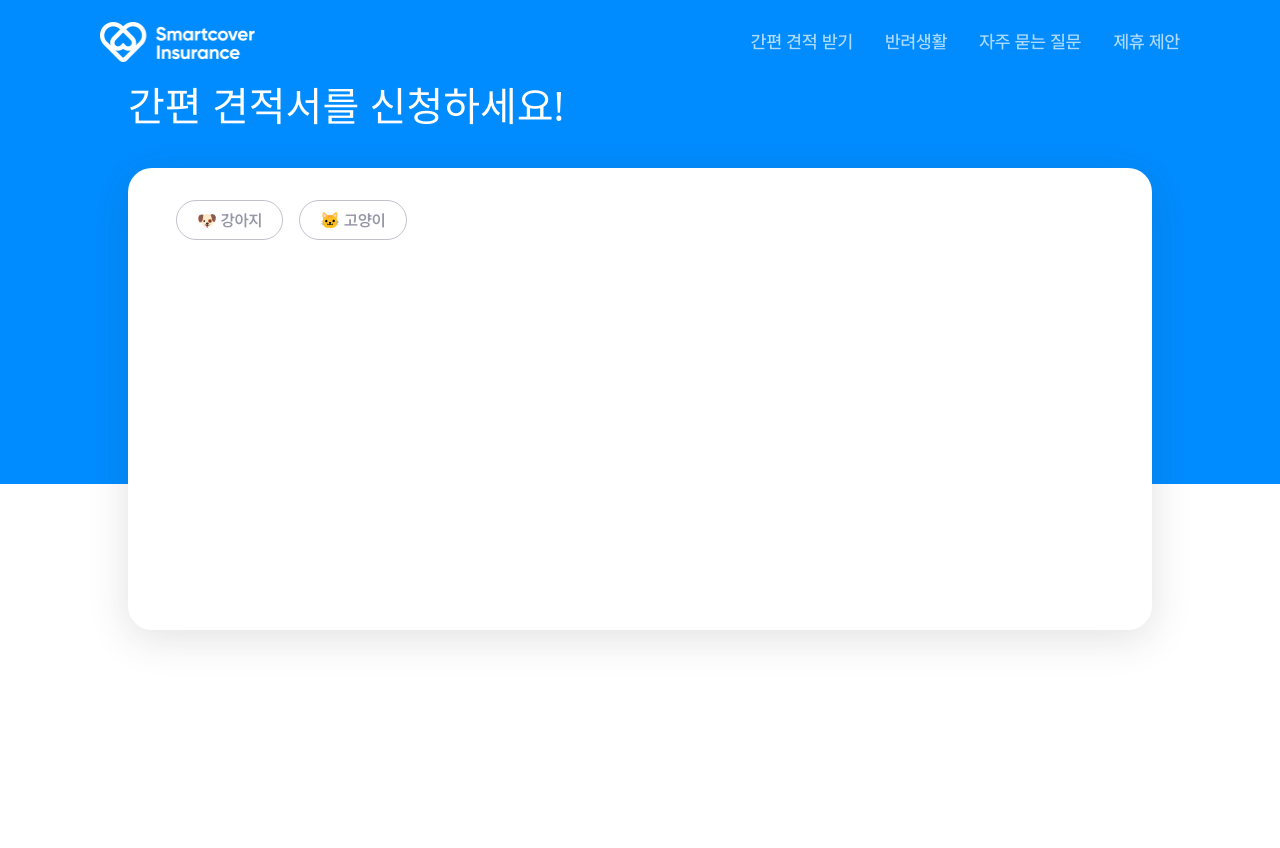
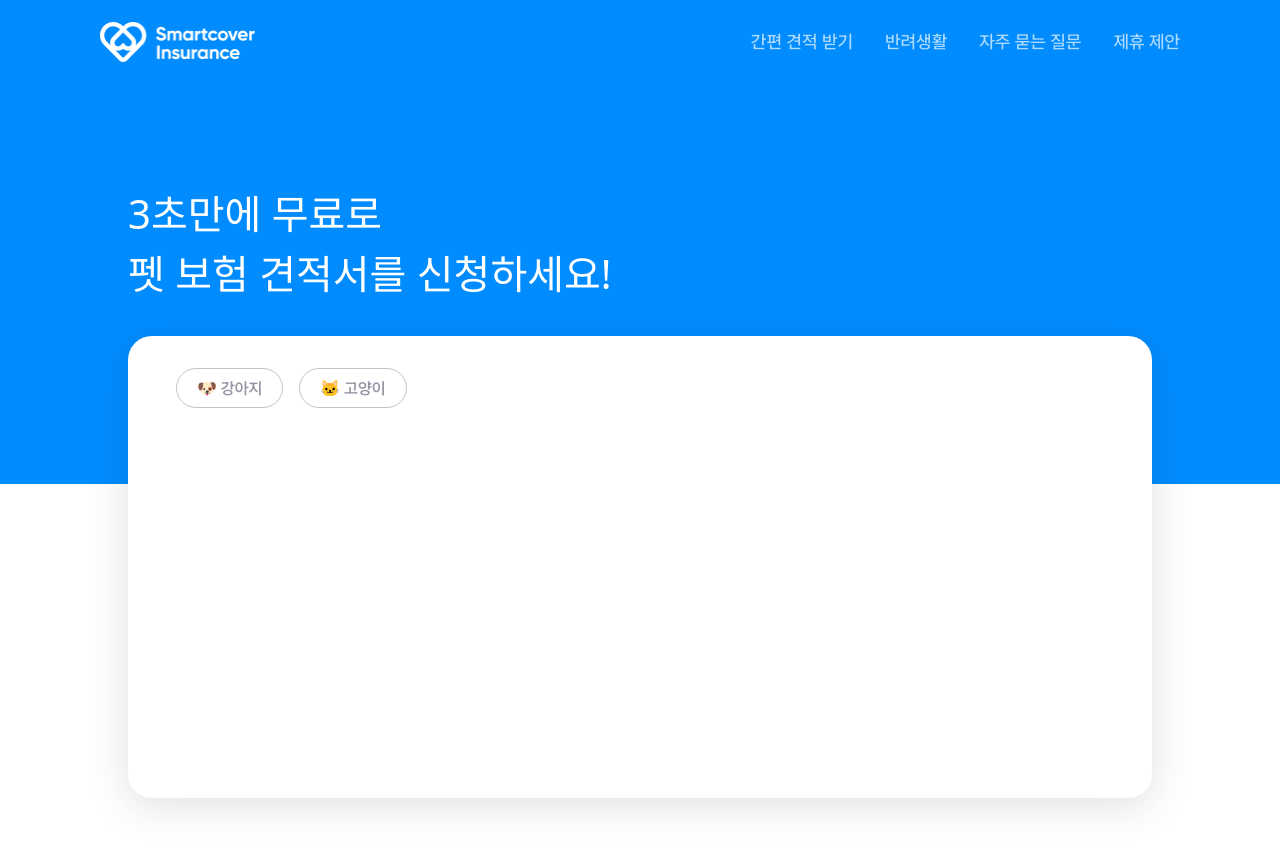
Before and after one commit to FITPET-A/FITPET_FE, a Next.js app: page / in a window 1280 px wide. Shown: the top 848 px of the page. Built offline with nearby package versions, Linux system fonts and the light colour scheme; a web font is replaced by a local one.

Commit message:
style: 문구 수정

```diff
--- a/app/(main)/page.tsx
+++ b/app/(main)/page.tsx
@@ -2,10 +2,9 @@ import AnimalInfoFormBox from "./components/AnimalInfoFormBox";
 
 export default function Home() {
   return (
-    <div className="mt-4 flex flex-col px-7">
+    <div className="mt-[184px] flex flex-col px-7">
       <div className="font-paperlogy-heading text-[40px] text-white">
-        3초만에 무료로 <br />
-        간편 견적서를 신청하세요!
+        3초만에 무료로 <br />펫 보험 견적서를 신청하세요!
       </div>
       <AnimalInfoFormBox />
     </div>
```
